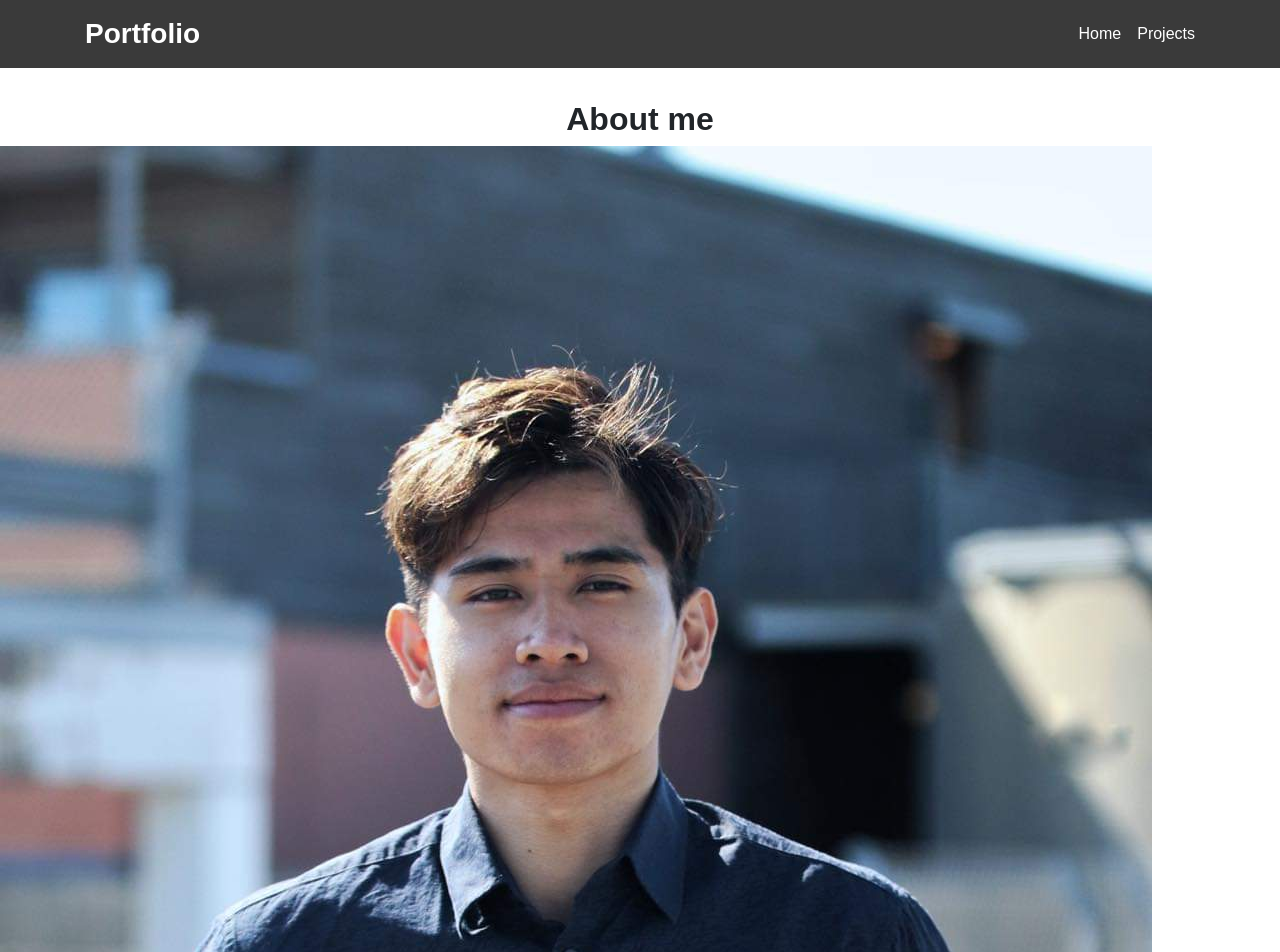
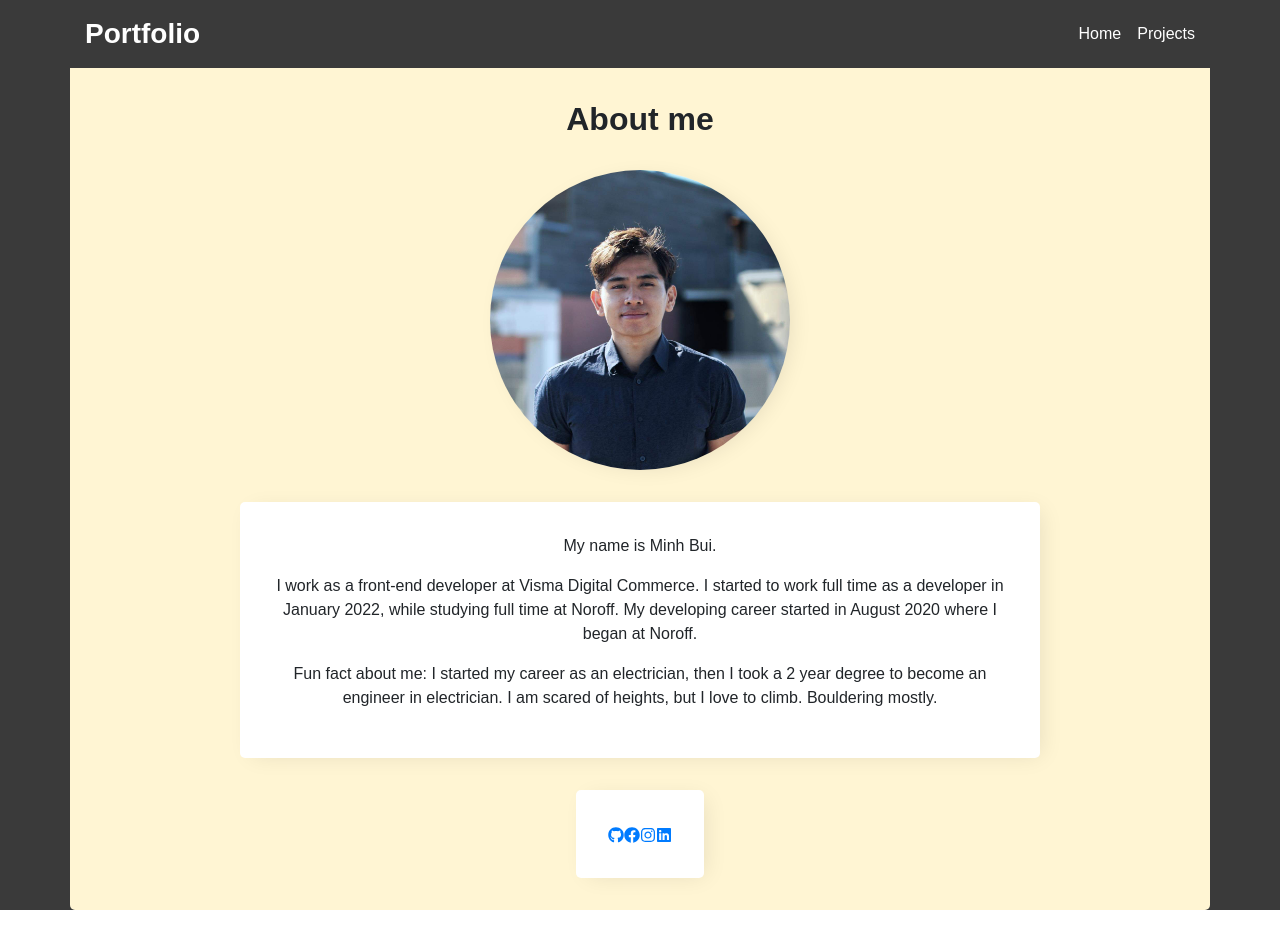
Before and after one commit to MinhBuiCong/last-portfolio-noroff, a React (Create React App) app: page / in a window 1280 px wide. Shown: the top 952 px of the page. After the commit the page ends 910 px from the top, so only its background shows below. Built offline with nearby package versions, Linux system fonts and the light colour scheme.

Commit message:
update home

```diff
--- a/package.json
+++ b/package.json
@@ -10,6 +10,7 @@
     "react": "^18.1.0",
     "react-bootstrap": "^2.2.2",
     "react-dom": "^18.1.0",
+    "react-icons": "^4.4.0",
     "react-router-dom": "^6.3.0",
     "react-scripts": "5.0.1",
     "web-vitals": "^2.1.4"
--- a/src/components/Home/home.js
+++ b/src/components/Home/home.js
@@ -1,9 +1,9 @@
 import React from "react";
 import { AboutData } from "../../constant/aboutData";
+import { FaLinkedin, FaInstagram, FaFacebook, FaGithub } from "react-icons/fa";
 
 function Home() {
   const {
-    id,
     title,
     image,
     intro,
@@ -15,16 +15,31 @@ function Home() {
     linkedInLink,
   } = AboutData;
   return (
-    <div className="about">
-      <h1>{title}</h1>
-      <img src={image} alt={id} />
-      <p>{intro}</p>
-      <p>{main}</p>
-      <p>{end}</p>
-      <a href={gitLink}>GitHub</a>
-      <a href={facebookLink}>Facebook</a>
-      <a href={igLink}>Instagram</a>
-      <a href={linkedInLink}>LinkedIn</a>
+    <div className="about-container">
+      <h1 className="about-title">{title}</h1>
+      <div
+        className="about-img"
+        style={{ backgroundImage: `url(${image})` }}
+      ></div>
+      <div className="about-text-container">
+        <p className="about-text">{intro}</p>
+        <p className="about-text">{main}</p>
+        <p className="about-text">{end}</p>
+      </div>
+      <div className="about-link-container">
+        <a className="about-link" href={gitLink}>
+          <FaGithub />
+        </a>
+        <a className="about-link" href={facebookLink}>
+          <FaFacebook />
+        </a>
+        <a className="about-link" href={igLink}>
+          <FaInstagram />
+        </a>
+        <a className="about-link" href={linkedInLink}>
+          <FaLinkedin />
+        </a>
+      </div>
     </div>
   );
 }
--- a/src/sass/partials/_custom.scss
+++ b/src/sass/partials/_custom.scss
@@ -26,6 +26,8 @@ $text-head: 24px;
 
 main {
   margin: 0 auto;
+  background-color: $navbar-color;
+  min-height: 100vh;
 }
 
 h1 {
--- a/src/sass/partials/_home.scss
+++ b/src/sass/partials/_home.scss
@@ -0,0 +1,39 @@
+.about-container {
+  max-width: 1140px;
+  margin: 0 auto;
+  display: flex;
+  flex-direction: column;
+  align-items: center;
+  background-color: $secondary-color;
+  padding-top: 2rem;
+  min-height: 85vh;
+  border-radius: 0 0 5px 5px;
+  .about-title {
+    margin-bottom: 2rem;
+    font-family: $font-heading;
+  }
+  .about-img {
+    width: 300px;
+    height: 300px;
+    background-size: cover;
+    border-radius: 50%;
+    margin-bottom: 2rem;
+    box-shadow: $box-shadow;
+  }
+  .about-text-container {
+    padding: 2rem;
+    text-align: center;
+    max-width: 800px;
+    margin-bottom: 2rem;
+    background-color: white;
+    box-shadow: $box-shadow;
+    border-radius: $border-radius;
+  }
+  .about-link-container {
+    margin-bottom: 2rem;
+    padding: 2rem;
+    box-shadow: $box-shadow;
+    border-radius: $border-radius;
+    background-color: white;
+  }
+}
--- a/src/sass/partials/_navbar.scss
+++ b/src/sass/partials/_navbar.scss
@@ -1,7 +1,6 @@
 .navbar {
   max-width: 100vw;
   background-color: $navbar-color;
-  margin-bottom: 2rem;
   .container {
     max-width: 1140px;
     margin: 0 auto;
```
Also changed, not shown: 1 other file (tests, documents, lock files or other folders).
